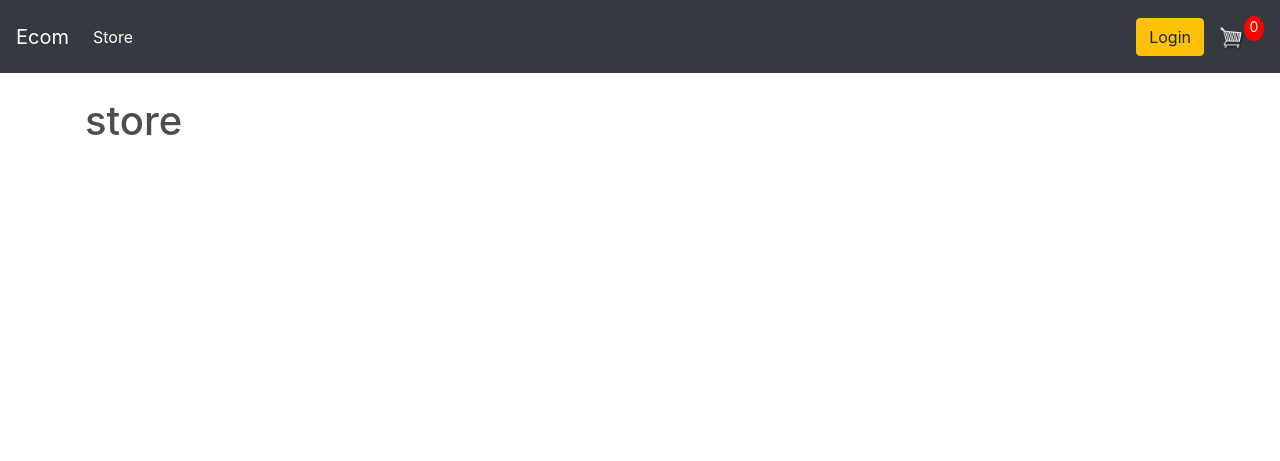
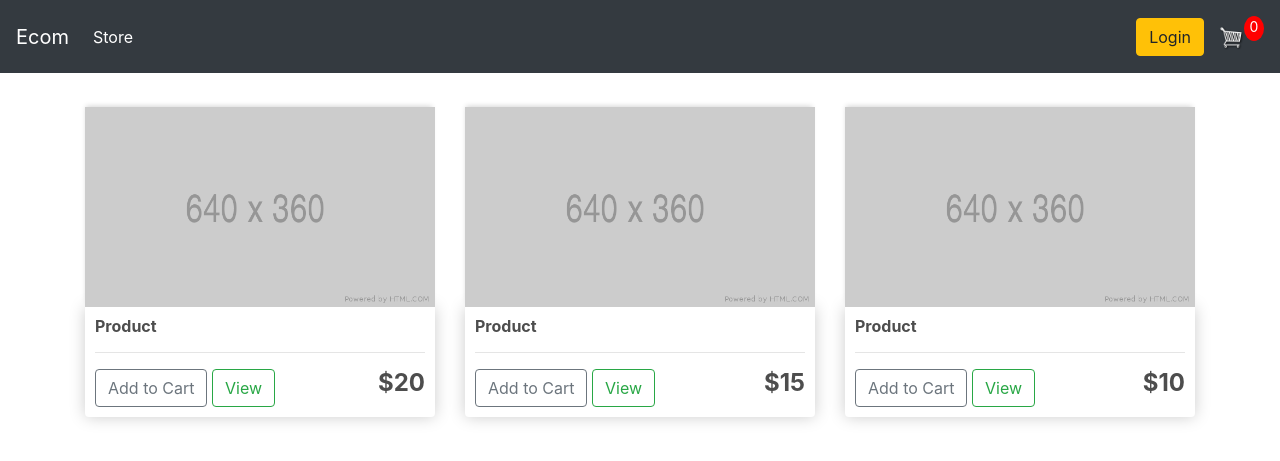
Before and after one commit to GowthamOptom/ecomgow, a Django app: page / in a window 1280 px wide. Shown: the top 461 px of the page. Run offline with Django 5.2, Linux system fonts and the light colour scheme; tables that the repository leaves empty hold one stand-in row (values such as "Sample post"); some libraries are stand-ins or nearby versions.

Commit message:
before last part

```diff
--- a/store/templates/store/checkout.html
+++ b/store/templates/store/checkout.html
@@ -1,6 +1,6 @@
 {% extends 'store/main.html' %}
 {% load static %}
 {% block content %}
-    <h1>checkout</h1>
+
 
 {% endblock content %}
--- a/store/templates/store/store.html
+++ b/store/templates/store/store.html
@@ -3,6 +3,44 @@
 
 {% block content %}
 
-<h1>store</h1>
+<div class="row">
+    <div class="col-lg-4">
+        <img src="{% static 'images/placeholder.png' %}" class="thumbnail">
+        <div class="box-element product">
+            <h6><strong>Product</strong></h6>
+            <hr>
 
+            <button class="btn btn-outline-secondary add-btn">Add to Cart</button>
+            <a href="#" class="btn btn-outline-success">View</a>
+            <h4 style="display: inline-block; float: right;"><strong>$20</strong></h4>
+        </div>
+    </div>
+
+    <div class="col-lg-4">
+        <img src="{% static 'images/placeholder.png' %}" class="thumbnail">
+        <div class="box-element product">
+            <h6><strong>Product</strong></h6>
+            <hr>
+
+            <button class="btn btn-outline-secondary add-btn">Add to Cart</button>
+            <a href="#" class="btn btn-outline-success">View</a>
+            <h4 style="display: inline-block; float: right;"><strong>$15</strong></h4>
+        </div>
+    </div>
+
+    <div class="col-lg-4">
+        <img src="{% static 'images/placeholder.png' %}" class="thumbnail">
+        <div class="box-element product">
+            <h6><strong>Product</strong></h6>
+            <hr>
+
+            <button class="btn btn-outline-secondary add-btn">Add to Cart</button>
+            <a href="#" class="btn btn-outline-success">View</a>
+            <h4 style="display: inline-block; float: right;"><strong>$10</strong></h4>
+        </div>
+    </div>
+
+
+
+</div>
 {% endblock content %}
```
Also changed, not shown: store/templates/store/cart.html (+78 -1 lines), static/images/arrow-down.png (added), static/images/arrow-up.png (added), static/images/placeholder.png (added).
